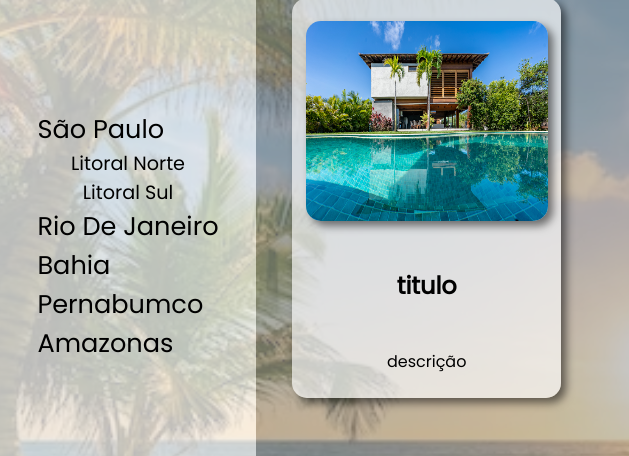
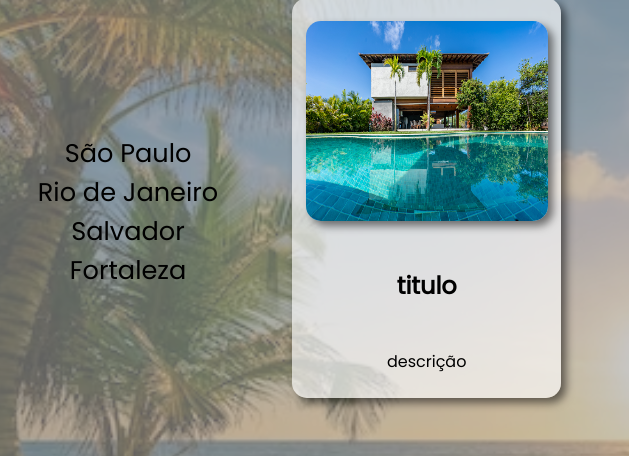
Before and after one commit to guirondj/viage-aqui, a plain HTML site: page index.html in a window 1280 px wide. Both pictures are taken after a click on the link "São Paulo". Shown: the part 92-548 px from the top of the page, 0-629 px from the left. Drawn offline with Linux system fonts and the light colour scheme.

Commit message:
teste de automatização

```diff
--- a/index.html
+++ b/index.html
@@ -74,13 +74,7 @@
     <main class="container ">
         <div class="left">
             <div class="cidades">
-                <ul>
-                    <ul><a class="cidade" onclick="addLitoral()" href="#">São Paulo</a></ul>
-                    <ul><a class="cidade" href="">Rio De Janeiro</a></ul>
-                    <ul><a class="cidade" href="">Bahia</a></ul>
-                    <ul><a class="cidade" href="">Pernabumco</a></ul>
-                    <ul><a class="cidade" href="#">Amazonas</a></ul>
-                </ul>
+
             </div>
 
             <div class="valores">
@@ -121,6 +115,7 @@
 
     </footer>
 
-    <script defer src="./src/scripts/main.js"></script>
+    <!-- <script defer src="./src/scripts/main.js"></script>  -->
+    <script defer src="./src/scripts/testeIA.js"></script>
 </body>
 </html>
--- a/src/scripts/main.js
+++ b/src/scripts/main.js
@@ -14,38 +14,49 @@ function abrirModal(){
 
  const cidades = {
      cidade:{
-        sp:document.querySelector(".cidade"),
+         cidades: document.querySelector(".cidades"),
+         litoral:document.querySelector('.litorais'),
      }
  };
+
+ const capitais = [
+     "São Paulo",
+     "Rio de Janeira",
+     "Salvador",
+     "Fortaleza"
+ ]
 
  const litorias = [
      "Litoral Norte",
      "Litoral Sul",
  ];
 
-function addLitoral(){
-    cidades.cidade.sp
+ let openlitoral = [];
 
-    if(document.getElementsByClassName(cidades.cidade.sp) == document.getElementsByClassName(cidades.cidade.sp) ){
-
-        cidades.cidade.sp.classList.add('litorais');
-
-        criaLiLitoral();
+ for(let i =0; i < capitais.length; i++){
+     let box= document.createElement("a");
+     box.className = "cidade";
+     box.innerHTML = capitais[i];
+     box.onclick = hanleClick;
+     document.querySelector(".cidades").appendChild(box);
  }
 
-    cidades.cidade.sp.addEventListener("click" , removeLirotal)
-};
+ function hanleClick() {
+     if(openlitoral.length < 2){
+         criaLiLitoral();
+         openlitoral.push(this);
+     }
 
-function removeLirotal(){
+     if(capitais.length == 2){
+           removeCidade();
+     }
+ }
 
-    cidades.cidade.sp.classList.remove('litorais');
-
-}
 
  function criaLiLitoral(){
 
      for(let i= 0; i < litorias.length; i++){
-         const itemLitoral = document.createElement("li");
+         const itemLitoral = document.createElement("a");
          itemLitoral.textContent = `${litorias[i]}`
          const texLitoral = document.createTextNode("");
 
@@ -55,3 +66,8 @@ function removeLirotal(){
      };
 
  };
+
+ function removeLirotal(){
+
+     cidades.cidade.litoral.classList.remove("litorais");
+ };
--- /dev/null
+++ b/src/scripts/testeIA.js
@@ -0,0 +1,53 @@
+const cidades = {
+    cidade: document.querySelector(".cidades"),
+    litoral: document.querySelector('.litorais'),
+};
+
+const capitais = [
+    "São Paulo",
+    "Rio de Janeiro",
+    "Salvador",
+    "Fortaleza"
+];
+
+const litorais = [
+    "Litoral Norte",
+    "Litoral Sul",
+];
+
+let openCidade = null;
+
+for (let i = 0; i < capitais.length; i++) {
+    let box = document.createElement("a");
+    box.className = "cidade";
+    box.innerHTML = capitais[i];
+    box.onclick = handleClickCidade;
+    cidades.cidade.appendChild(box);
+}
+
+function handleClickCidade() {
+    const clickedCidade = this;
+
+    // Se já clicou na mesma cidade, esconde os litorais
+    if (openCidade === clickedCidade) {
+        hideLitorais();
+        openCidade = null;
+    } else {
+        // Se clicou em uma nova cidade, exibe os litorais correspondentes
+        openCidade = clickedCidade;
+        showLitorais();
+    }
+}
+
+function showLitorais() {
+    cidades.litoral.innerHTML = ""; // Limpa a lista de litorais antes de exibir novos
+    for (let i = 0; i < litorais.length; i++) {
+        const itemLitoral = document.createElement("a");
+        itemLitoral.textContent = `${litorais[i]}`;
+        cidades.litoral.appendChild(itemLitoral);
+    }
+}
+
+function hideLitorais() {
+    cidades.litoral.innerHTML = ""; // Limpa a lista de litorais para escondê-los
+}
--- a/src/style/main.css
+++ b/src/style/main.css
@@ -124,7 +124,7 @@ header{
 .left{
     width: 20%;
     height: 100vh;
-    background-color: #ffffffba;
+    background-color: #a2a2a298;
 
     display: flex;
     flex-direction: column;
@@ -132,37 +132,23 @@ header{
 
 }
 
-.cidades{
+a{
+    cursor: pointer;
+}
+
+.cidades a{
     display: flex;
     flex-direction: column;
-    justify-content: center;
-    align-items: center;
-
-}
-
-.cidades ul ul{
-    list-style-type: none;
-}
-
-.cidades ul ul a{
     font-size: 1.6rem;
     text-align: center;
     color: black;
     text-decoration: none;
 }
 
-.cidades ul ul a:hover{
+.cidades a:hover{
     color: #0000ff;
 }
 
-.cidades ul ul li{
-    font-size: 1.2rem;
-}
-
-.litorais ul ul li{
-    color: #ff0000;
-
-}
 
 .valores{
     display: flex;
@@ -204,8 +190,6 @@ header{
 
 }
 
-
-
 .card img{
     border-radius: 15px;
     width: 90%;
```
Lines whose indentation alone changed are shown as unchanged.
